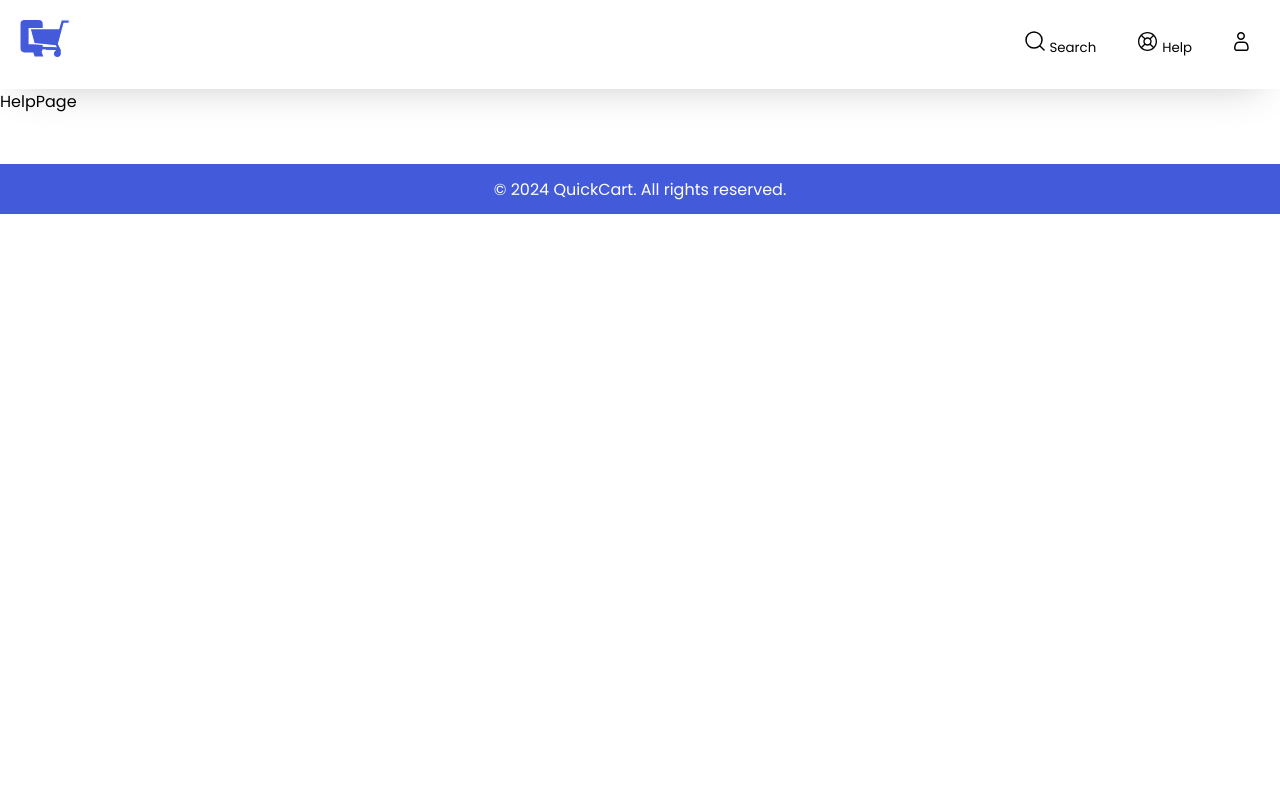
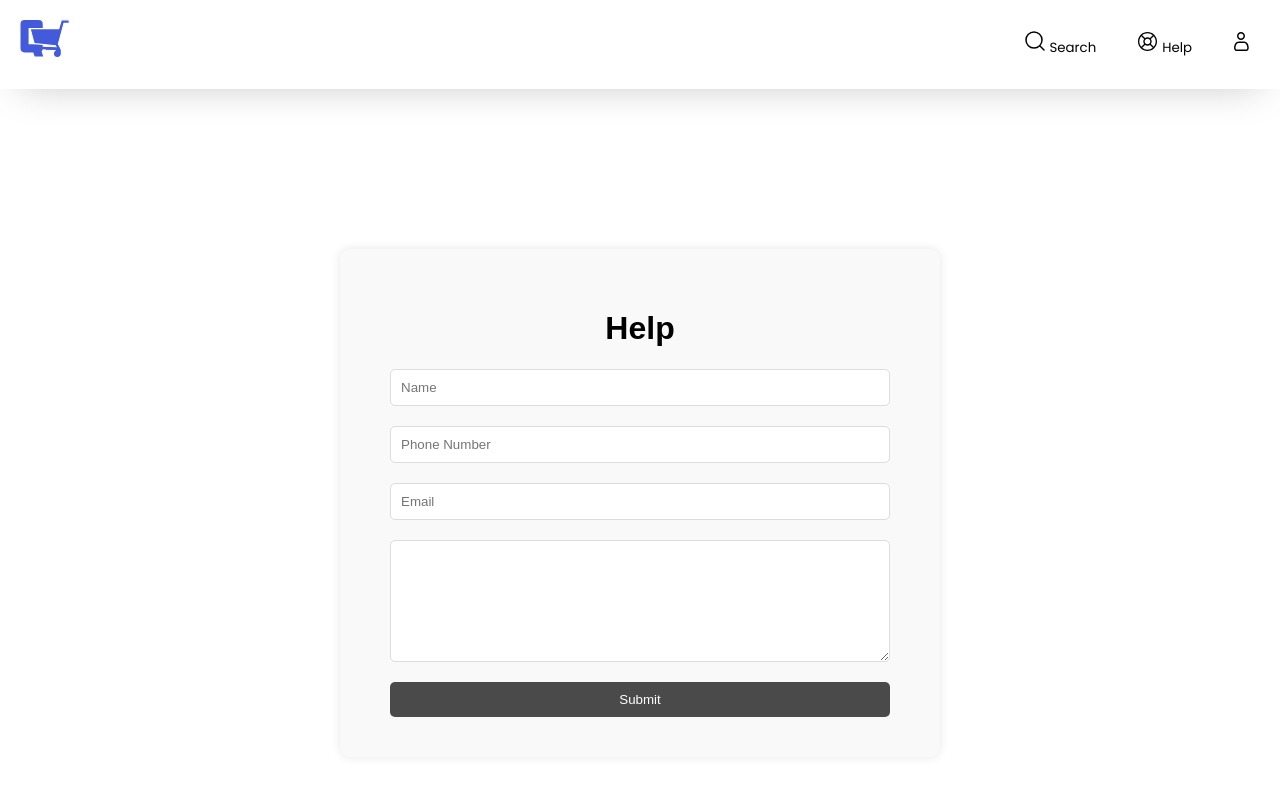
Before and after one commit to edwineas/QuickCart, a React (Create React App) app: page /help in a window 1280 px wide. Shown: the top 800 px of the page. Built offline with nearby package versions, Linux system fonts and the light colour scheme.

Commit message:
help completed

```diff
--- a/src/pages/Help/Help.css
+++ b/src/pages/Help/Help.css
@@ -0,0 +1,68 @@
+.help {
+    display: flex;
+    flex-direction: column;
+    align-items: center;
+    justify-content: center;
+    padding: 40px 50px;
+    font-family: Arial, sans-serif;
+    background-color: #f9f9f9;
+    border-radius: 10px;
+    box-shadow: 0px 0px 10px rgba(0, 0, 0, 0.1);
+    max-width: 500px;
+    margin: 160px auto;
+  }
+
+  .help h2 {
+    color: #333;
+    margin-bottom: 20px;
+  }
+
+  .contact-info {
+    display: flex;
+    justify-content: space-between;
+    width: 100%;
+    margin-bottom: 20px;
+  }
+
+  .contact-info span {
+    color: #666;
+  }
+
+  .help form {
+    display: flex;
+    flex-direction: column;
+    width: 100%;
+  }
+
+  .help form label {
+    color: #333;
+    margin-bottom: 10px;
+  }
+
+  .help form input[type="text"],
+  .help form input[type="email"],
+  .help form textarea {
+    padding: 10px;
+    border: 1px solid #ddd;
+    border-radius: 5px;
+    margin-bottom: 20px;
+  }
+
+  .help form textarea {
+    min-height: 100px;
+    resize: vertical;
+  }
+
+  .help form input[type="submit"] {
+    padding: 10px 20px;
+    border: none;
+    border-radius: 5px;
+    background-color: #4a4a4a;
+    color: white;
+    cursor: pointer;
+    transition: background-color 0.3s ease;
+  }
+
+  .help form input[type="submit"]:hover {
+    background-color: #333;
+  }
--- a/src/pages/Help/Help.jsx
+++ b/src/pages/Help/Help.jsx
@@ -1,9 +1,29 @@
-import React from 'react'
+import React, { useState } from 'react';
+import './Help.css'; // Import your custom CSS file to make the page attractive
 
-function Help() {
+const Help = () => {
+  const [name, setName] = useState('');
+  const [userPhoneNumber, setUserPhoneNumber] = useState('');
+  const [userEmail, setUserEmail] = useState('');
+  const [issue, setIssue] = useState('');
+
+  const handleSubmit = (event) => {
+    event.preventDefault();
+    // Handle the form submission logic here
+  }
+
   return (
-    <div>HelpPage</div>
-  )
+    <div className="help">
+      <h1>Help</h1>
+      <form onSubmit={handleSubmit}>
+          <input type="text" name="name" placeholder='Name' value={name} onChange={e => setName(e.target.value)} />
+          <input type="text" name="phoneNumber" placeholder='Phone Number' value={userPhoneNumber} onChange={e => setUserPhoneNumber(e.target.value)} />
+          <input type="email" name="email" placeholder='Email' value={userEmail} onChange={e => setUserEmail(e.target.value)} />
+          <textarea name="issue" value={issue} onChange={e => setIssue(e.target.value)} />
+        <input type="submit" value="Submit" />
+      </form>
+    </div>
+  );
 }
 
-export default Help
+export default Help;
```
Also changed, not shown: 1 other file (tests, documents, lock files or other folders).
